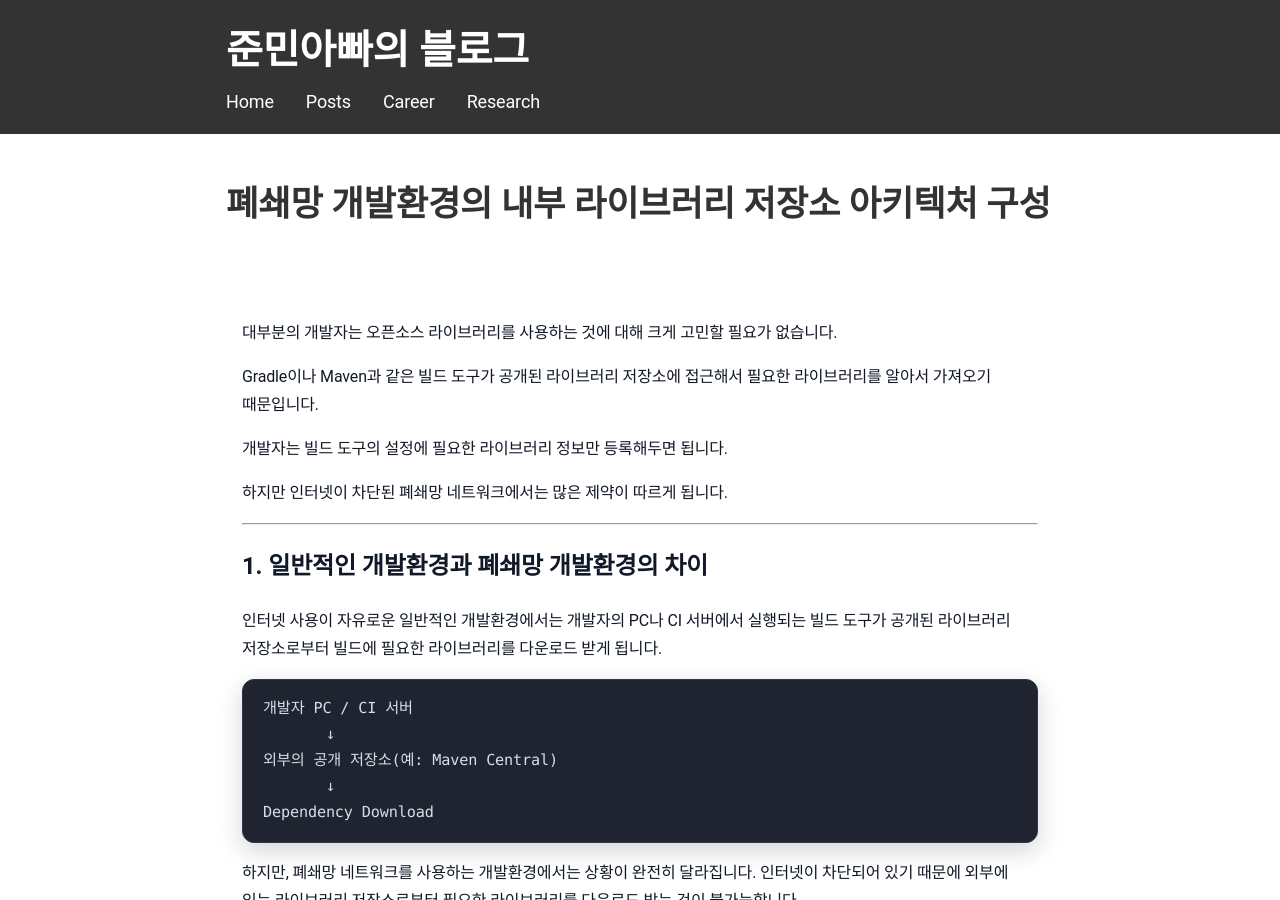
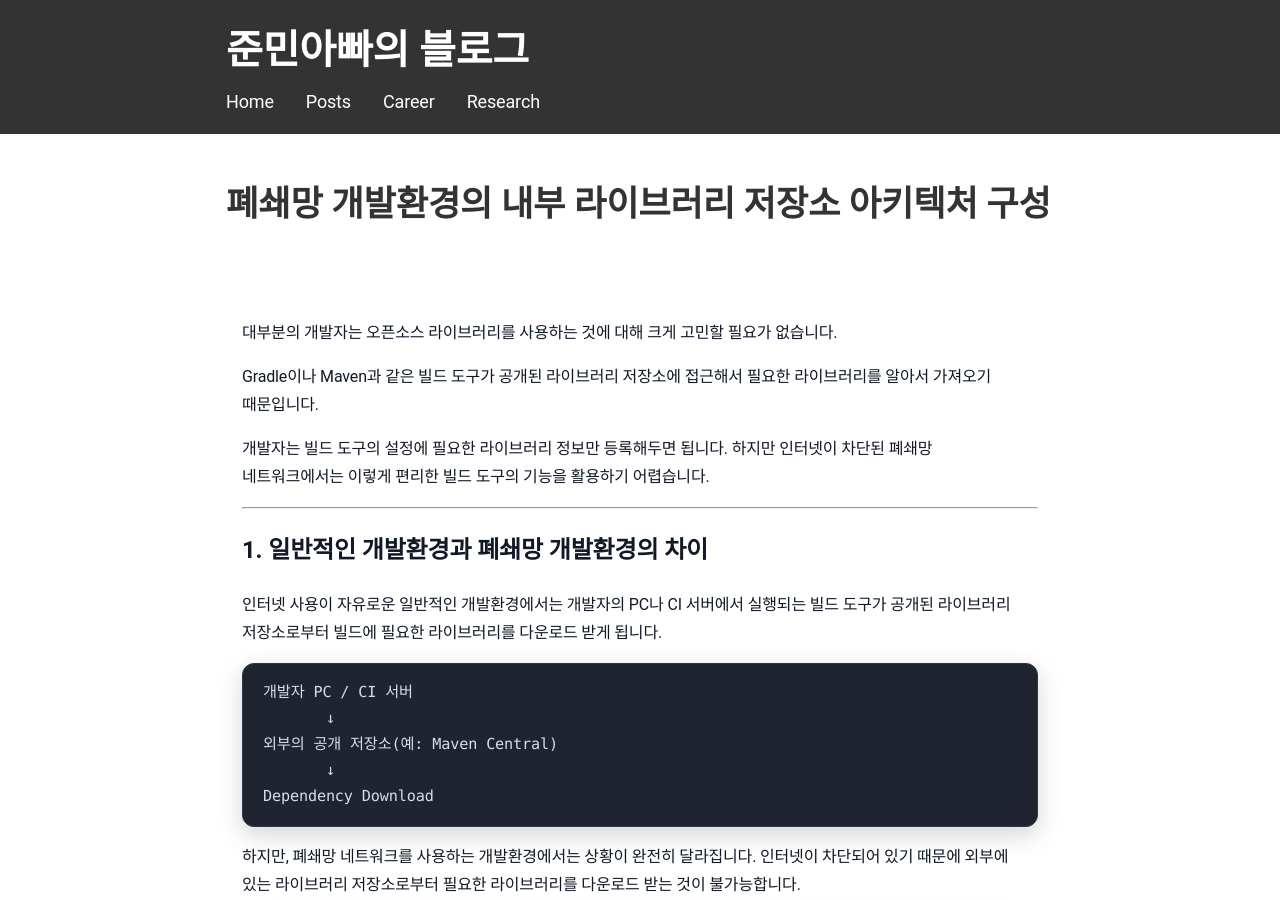
Before and after one commit to sanghoon-lee/sanghoon-lee.github.io, a Jekyll site: the page built from _posts/2026-03-15-proxy-nexus.md, in a window 1280 px wide and 900 px high. Built offline with Jekyll 4.4.1, drawn with Linux system fonts in a browser that asks for light colours; nearby versions of some CDN libraries; comment, search, counter and statistics services are not loaded.

Commit message:
proxy-nexus 포스팅 수정/보완

```diff
--- a/_posts/2026-03-15-proxy-nexus.md
+++ b/_posts/2026-03-15-proxy-nexus.md
@@ -11,9 +11,7 @@ categories: 개념정리
 
 Gradle이나 Maven과 같은 빌드 도구가 공개된 라이브러리 저장소에 접근해서 필요한 라이브러리를 알아서 가져오기 때문입니다.
 
-개발자는 빌드 도구의 설정에 필요한 라이브러리 정보만 등록해두면 됩니다.
-
-하지만 인터넷이 차단된 폐쇄망 네트워크에서는 많은 제약이 따르게 됩니다.
+개발자는 빌드 도구의 설정에 필요한 라이브러리 정보만 등록해두면 됩니다. 하지만 인터넷이 차단된 폐쇄망 네트워크에서는 이렇게 편리한 빌드 도구의 기능을 활용하기 어렵습니다.
 
 ---
 
```
